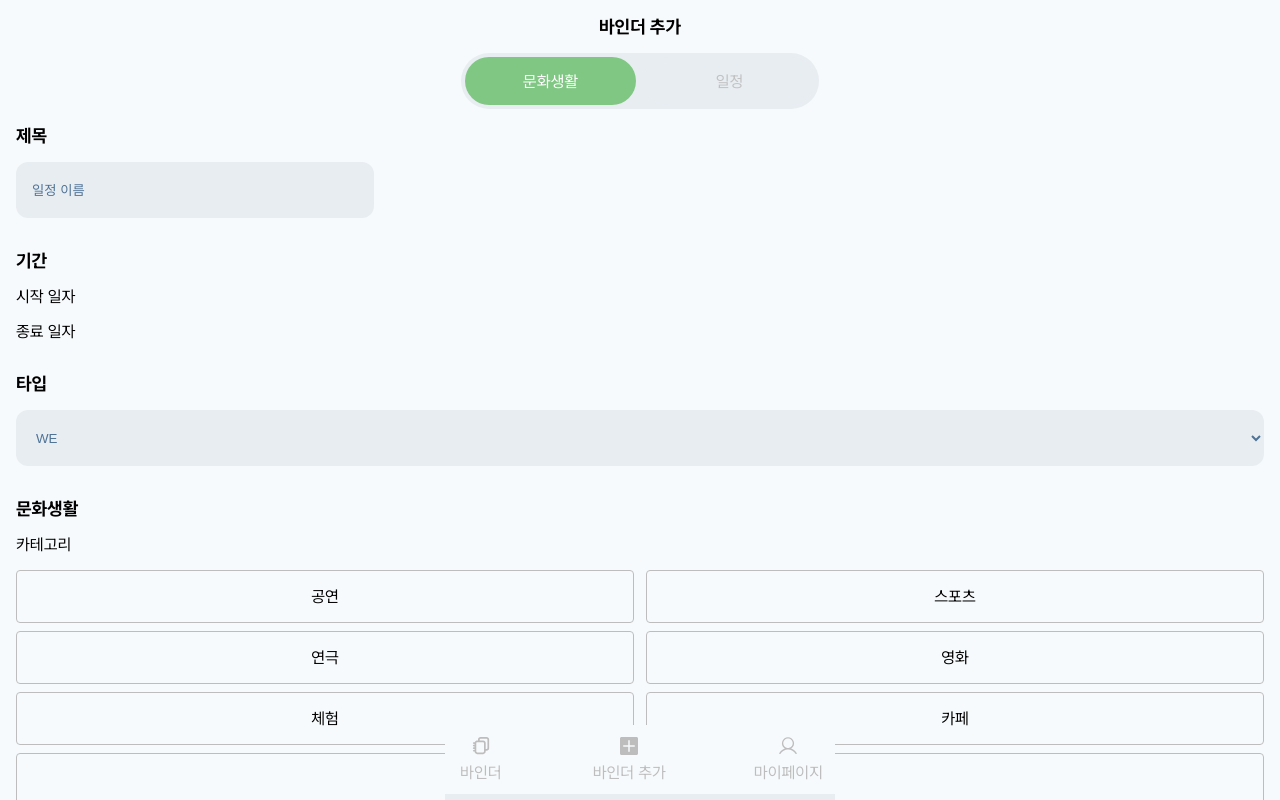
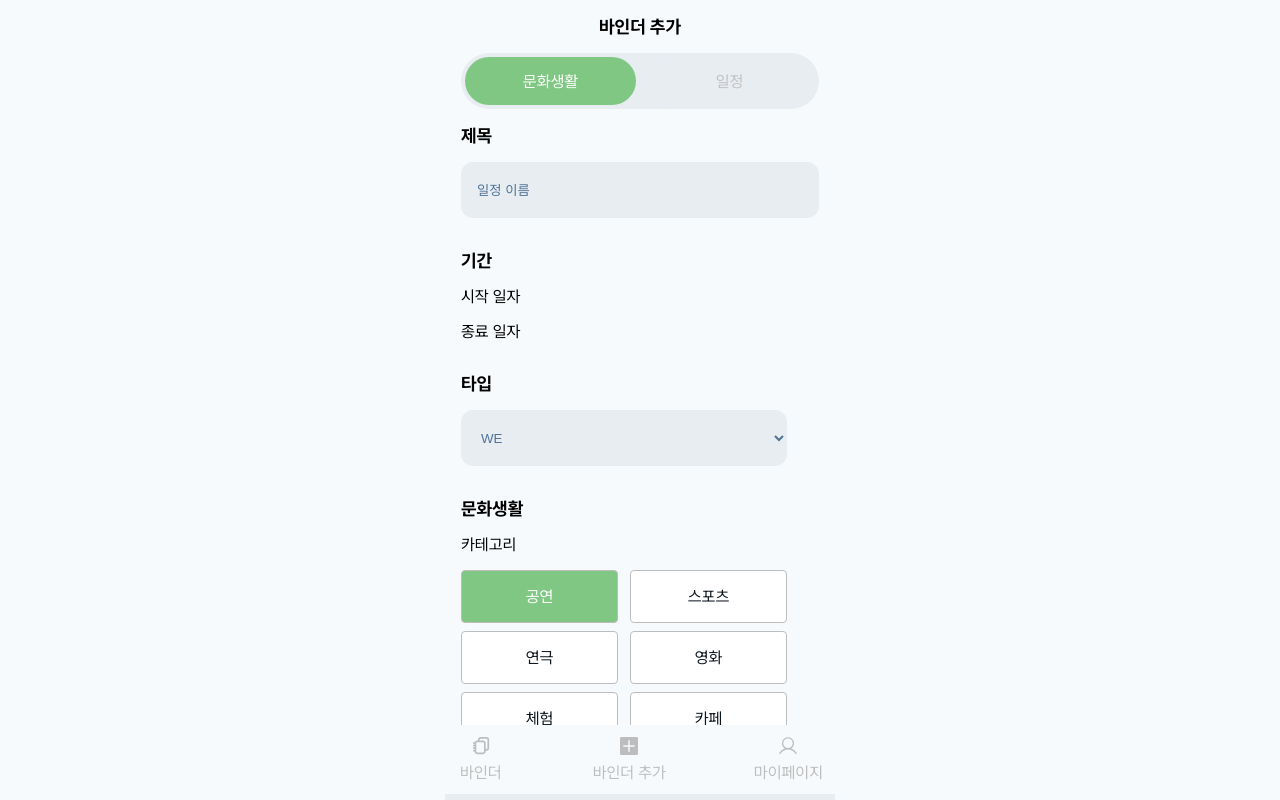
Before and after one commit to b1nder/binder-frontend, a Next.js app: page /add in a window 1280 px wide. Built offline with nearby package versions, Linux system fonts and the light colour scheme.

Commit message:
feat: 카테고리 선택 기능

```diff
--- a/src/app/add/Category/index.tsx
+++ b/src/app/add/Category/index.tsx
@@ -2,6 +2,8 @@ import styled from '@emotion/styled';
 
 type Props = {
   contents: string[];
+  selected?: string;
+  setSelected: (selected: string) => void;
 };
 
 const CategoryContainer = styled.div`
@@ -10,20 +12,34 @@ const CategoryContainer = styled.div`
   gap: 8px 12px;
 `;
 
-const CategoryBox = styled.div`
+const CategoryBox = styled.div<{ isSelected: boolean }>`
   display: flex;
   flex: 1 1 40%;
   border: 1px solid #bdbdbd;
   border-radius: 4px;
+  padding: 16px 0px;
   justify-content: center;
-  padding: 16px 70px;
+  background-color: ${({ isSelected }) => (isSelected ? '#81C784' : 'white')};
+  color: ${({ isSelected }) => (isSelected ? 'white' : '#0D141C')};
+  transition: background-color 0.2s ease;
+  &:hover {
+    background-color: #81c784;
+    color: white;
+    cursor: pointer;
+  }
 `;
 
-export const Category = ({ contents }: Props) => {
+export const Category = ({ contents, selected, setSelected }: Props) => {
   return (
     <CategoryContainer>
       {contents.map((content, index) => (
-        <CategoryBox key={index}>{content}</CategoryBox>
+        <CategoryBox
+          isSelected={selected === content}
+          key={index}
+          onClick={() => setSelected(content)}
+        >
+          {content}
+        </CategoryBox>
       ))}
     </CategoryContainer>
   );
--- a/src/app/add/page.tsx
+++ b/src/app/add/page.tsx
@@ -1,9 +1,12 @@
 'use client';
+import { useState } from 'react';
 import styled from '@emotion/styled';
 import ToggleComponent from '@/components/Toggle';
 import Button from '@/components/Button';
 import { Category } from '@/app/add/Category';
-export default function add() {
+export default function Add() {
+  const [selected, setSelected] = useState('공연');
+
   const Title = styled.span`
     font-weight: bold;
     font-size: 18px;
@@ -27,6 +30,7 @@ export default function add() {
     flex-direction: column;
     padding: 16px;
     gap: 16px;
+    width: 358px;
   `;
   const Input = styled.input`
     background-color: #e8edf2;
@@ -78,7 +82,11 @@ export default function add() {
         <InputContainer>
           <Title>문화생활</Title>
           <p>카테고리</p>
-          <Category contents={contents} />
+          <Category
+            contents={contents}
+            selected={selected}
+            setSelected={setSelected}
+          />
           <p>티켓 첨부하기</p>
           <p>사진 첨부하기</p>
           <p>장소 등록</p>
```
